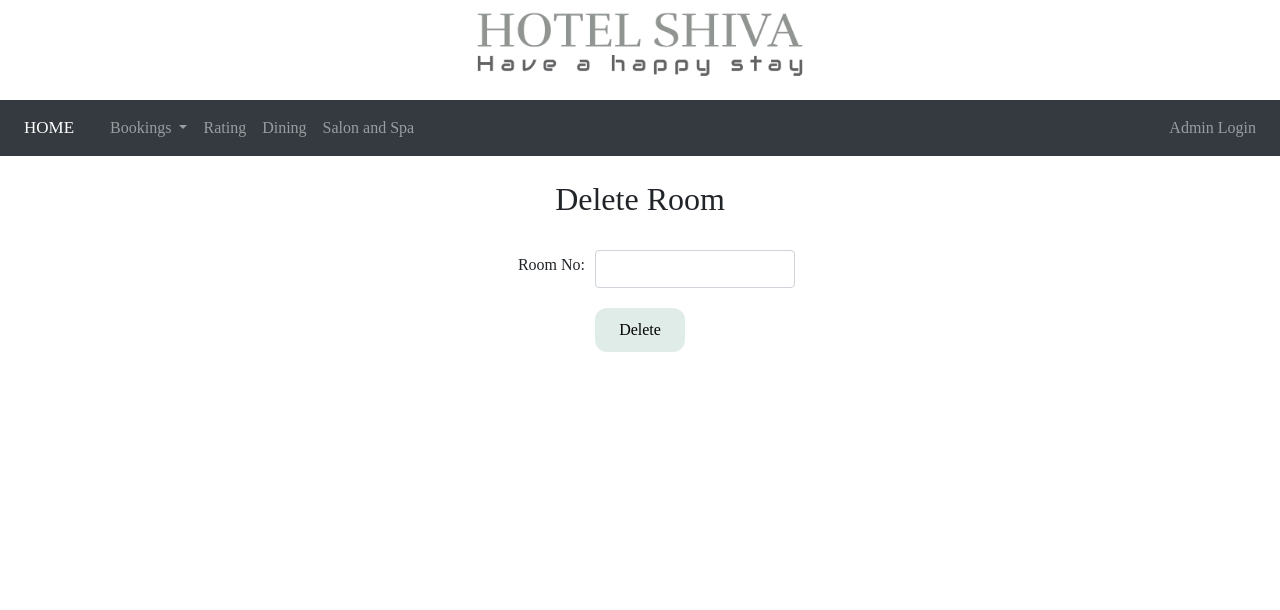
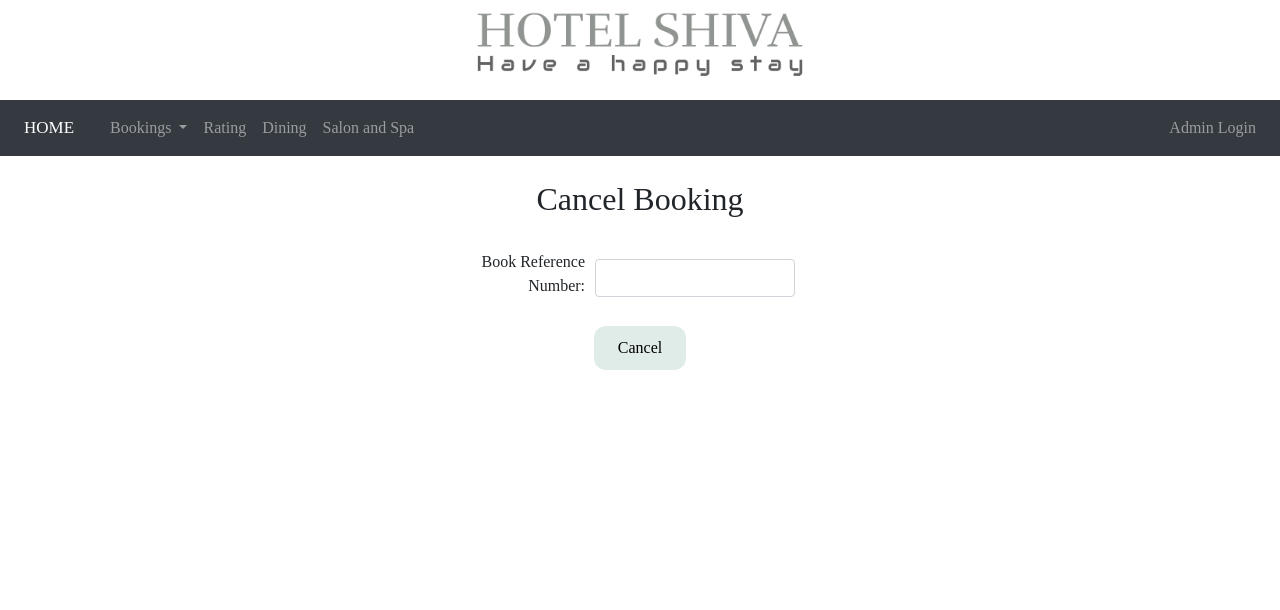
Before and after one commit to shivadharMSU/Hotel_Reservation_System_MSU, a PHP site: page /cancelBooking.php in a window 1280 px wide. Shown: the top 610 px of the page. Run offline with PHP 8.4, Linux system fonts and the light colour scheme; some libraries are stand-ins or nearby versions.

Commit message:
updated_content

```diff
--- a/cancelBooking.php
+++ b/cancelBooking.php
@@ -3,19 +3,19 @@
 <div class="container">
         <br>
 <div class="container container d-flex justify-content-center align-items-center container">
-            <h2>Delete Room</h2>
+            <h2>Cancel Booking</h2>
         </div>
     <br>
     <form method="POST" action="RoomDetailUpdateConfirmation.php">
     <div class="row justify-content-center">
                     <div class="form-group col-md-4 col-md-offset-1 align-center">
-            <label for="checkin">Room No:</label>
+            <label for="checkin">Book Reference Number:</label>
             <input type="text" class="form-control" name="roomNo" required>
         </div>
     </div>
 
     <div class="container container d-flex justify-content-center align-items-center container">
-    <button type="submit" class="btn btn-primary savebtn" name="deleteRoom">Delete</button>
+    <button type="submit" class="btn btn-primary savebtn" name="deleteRoom">Cancel</button>
 </div>
 
 
```
